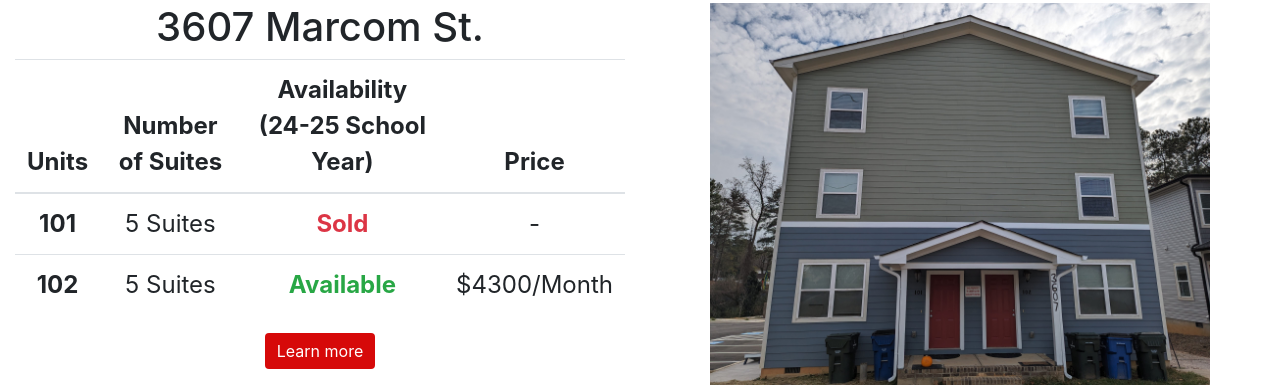
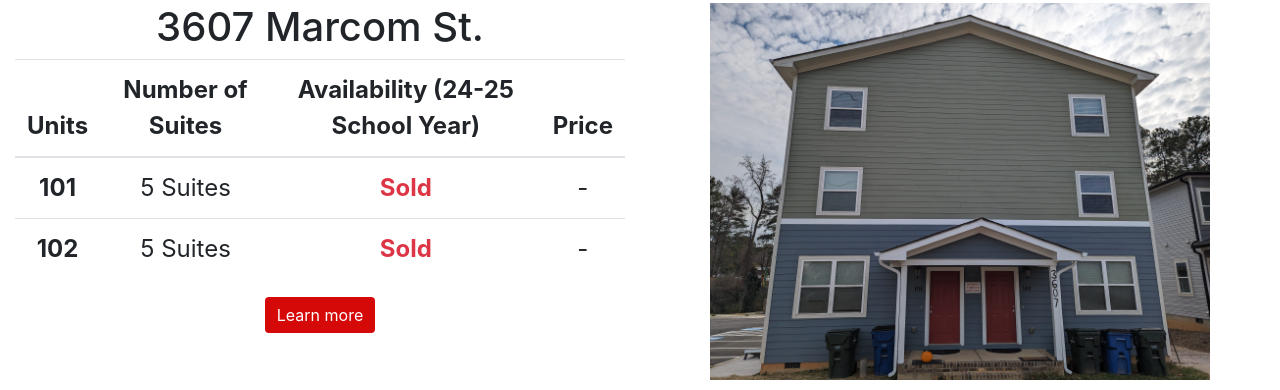
Before and after one commit to robgan/RedRealty, a website: page src/index.html in a window 1280 px wide. Shown: the part 1217-1607 px from the top of the page. Drawn offline with nearby package versions, Linux system fonts and the light colour scheme.

Commit message:
3607 102 sold

```diff
--- a/src/index.html
+++ b/src/index.html
@@ -137,8 +137,8 @@
                       <tr>
                         <th scope="row">102</th>
                         <td>5 Suites</td>
-                        <td><strong class="text-success">Available</strong></td>
-                        <td>$4300/Month</td>
+                        <td><strong class="text-danger">Sold</strong></td>
+                        <td>-</td>
                       </tr>
                     </tbody>
                   </table>
```
